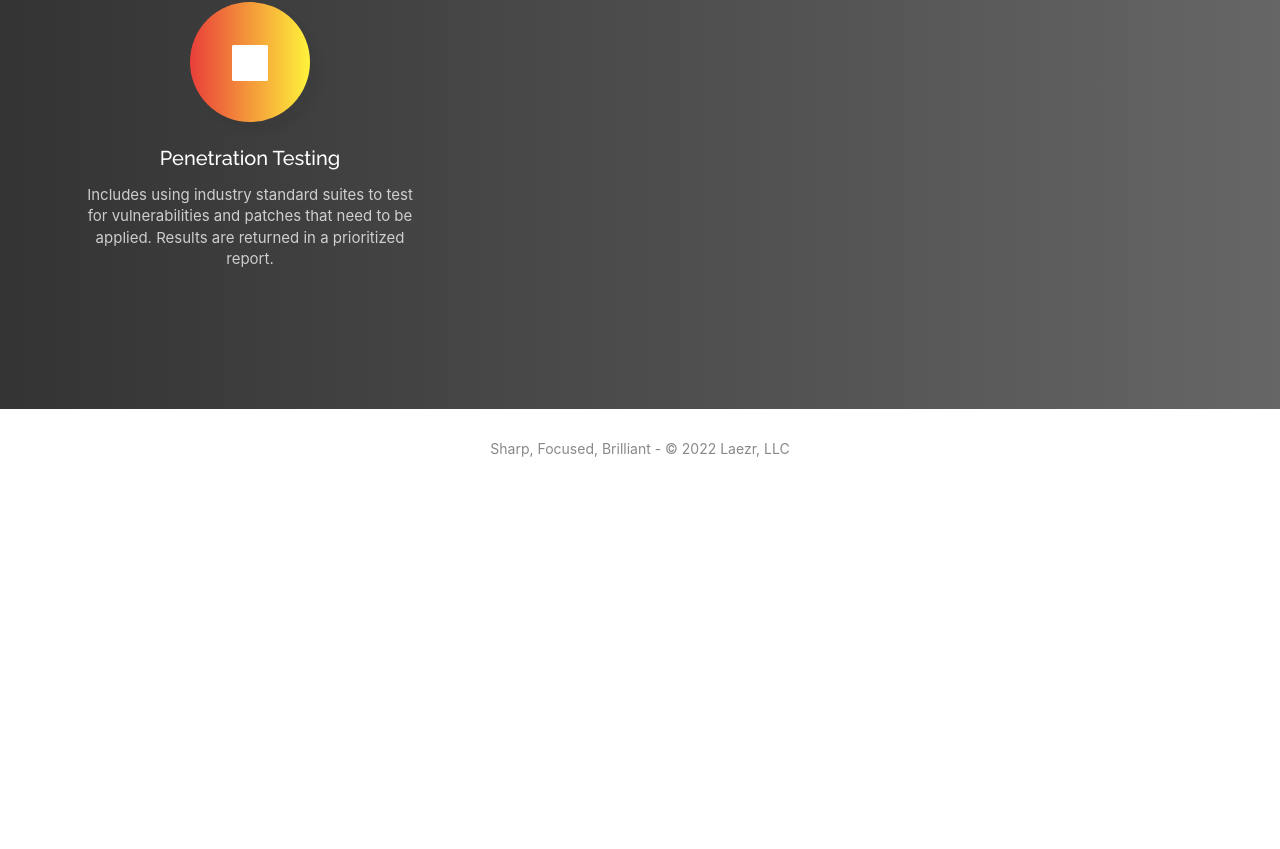
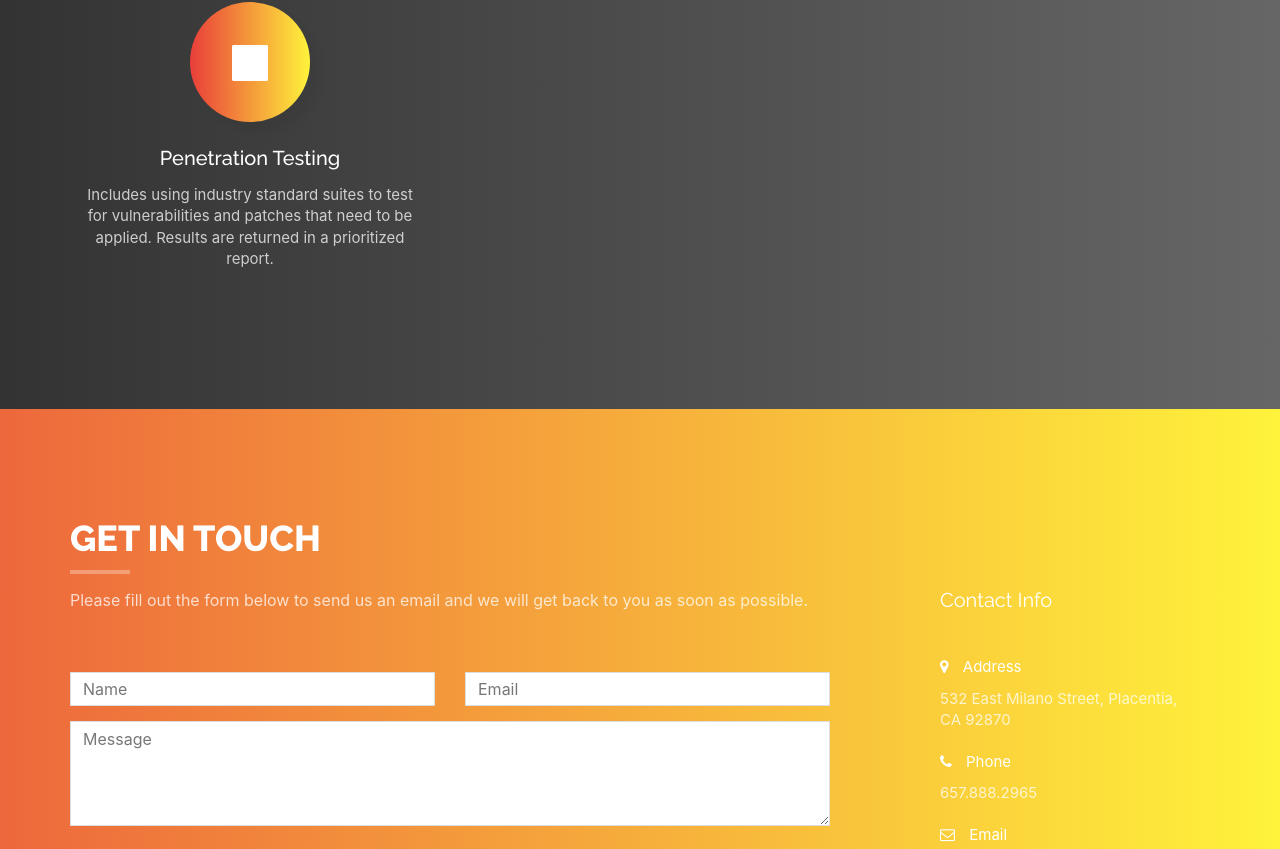
Before and after one commit to eriklangslet/laezr.com, a React (Create React App) app: page / in a window 1280 px wide. Shown: the part 1948-2797 px from the top of the page. Before the commit the page ends 2447 px from the top, so only its background shows below. Built offline with nearby package versions, Linux system fonts and the light colour scheme; what smooth-scroll would draw is missing.

Commit message:
contact page

```diff
--- a/src/App.jsx
+++ b/src/App.jsx
@@ -7,6 +7,7 @@ import { Services } from './components/services'
 import { Gallery } from './components/gallery'
 import { Testimonials } from './components/testimonials'
 import { Footer } from './components/footer'
+import { Contact } from './components/contact'
 import JsonData from './data/data.json'
 import SmoothScroll from 'smooth-scroll'
 
@@ -28,6 +29,7 @@ const App = () => {
       {/* <Features data={landingPageData.Features} /> */}
       <About data={landingPageData.About} />
       <Services data={landingPageData.Services} />
+      <Contact data={landingPageData.Contact} />
       {/* <Gallery />
       <Testimonials data={landingPageData.Testimonials} /> */}
       <Footer />
--- a/src/data/data.json
+++ b/src/data/data.json
@@ -124,12 +124,9 @@
         }
     ],
     "Contact": {
-        "address": "4321 California St, San Francisco, CA 12345 ",
-        "phone": "+1 123 456 1234",
-        "email": "info@company.com",
-        "facebook": "fb.com",
-        "twitter": "twitter.com",
-        "youtube": "youtube.com"
+        "address": "532 East Milano Street, Placentia, CA 92870",
+        "phone": "657.888.2965",
+        "email": "info@laezr.com"
     },
     "Features": [{
             "icon": "fa fa-comments-o",
```
Also changed, not shown: 7 other files (tests, documents, lock files or other folders).
